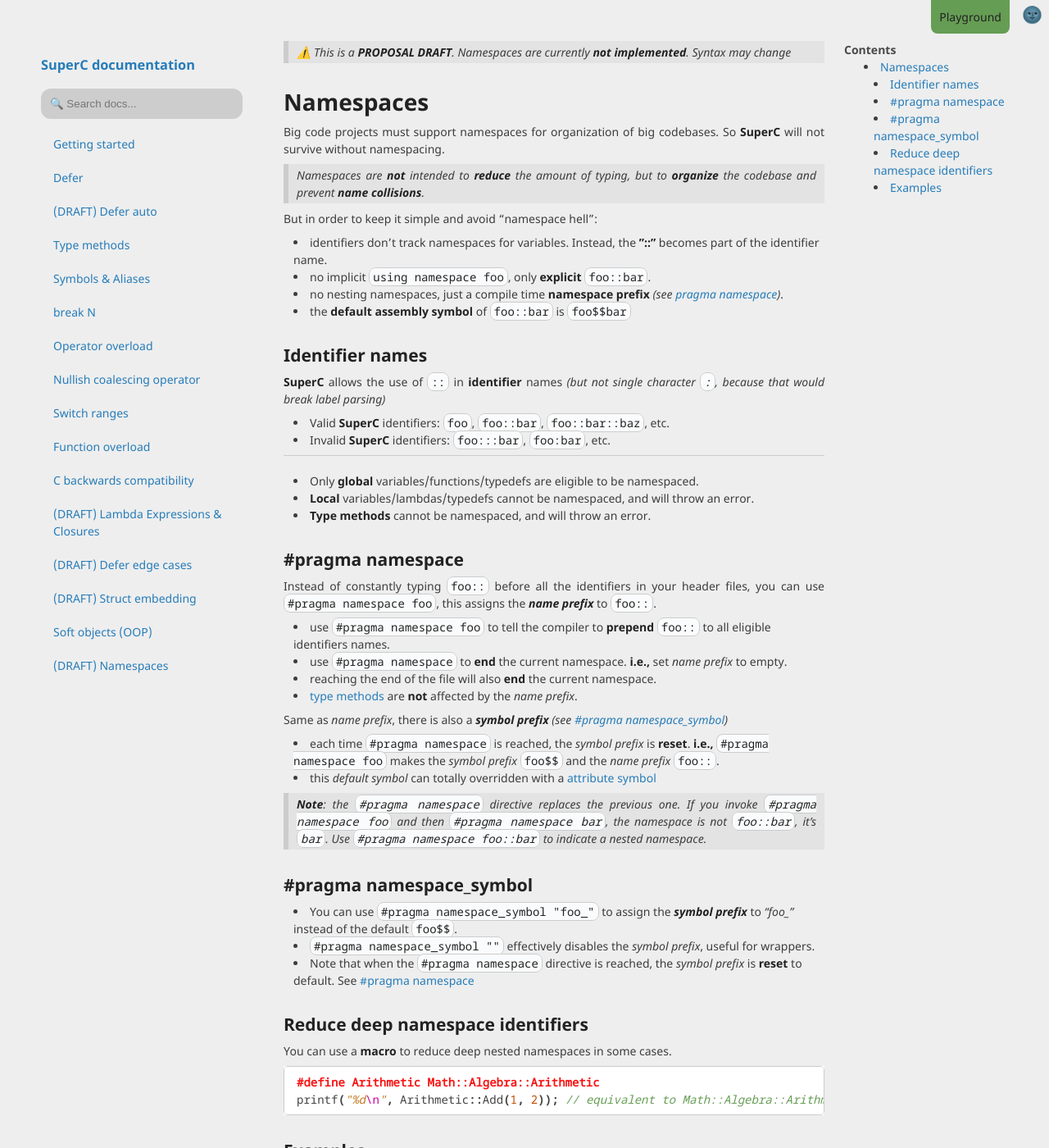
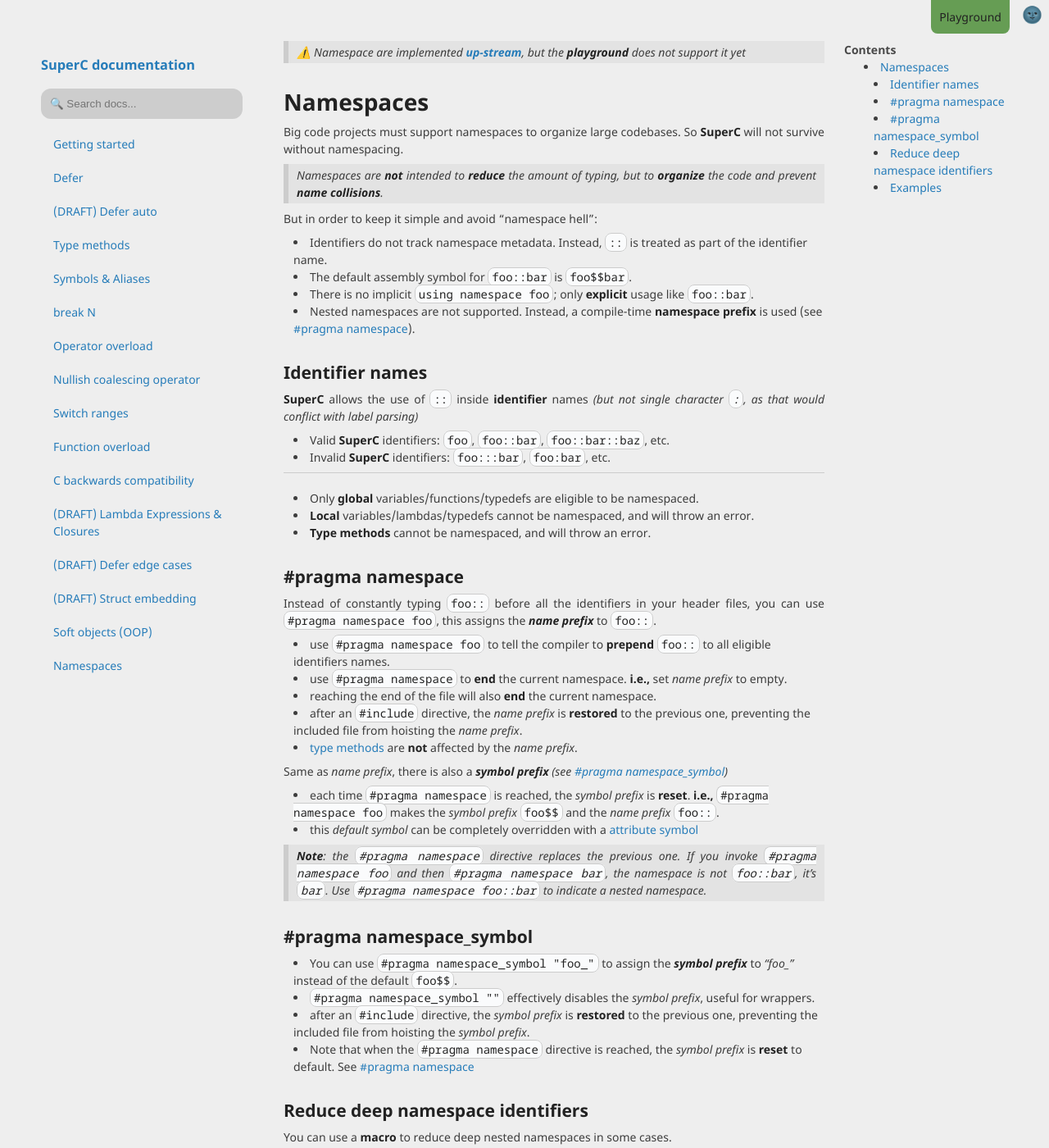
Before and after one commit to bruneo32/superc, a Jekyll site: the page built from docs/namespaces.md, in a window 1280 px wide and 1400 px high. Shown: the whole window at 82% size. Built offline with Jekyll 4.4.1, drawn with Linux system fonts in a browser that asks for light colours.

Commit message:
Namespace implemented up-stream

````diff
--- a/docs/namespaces.md
+++ b/docs/namespaces.md
@@ -1,23 +1,24 @@
 ---
-title: (DRAFT) Namespaces
+title: Namespaces
 layout: blog
 ---
 
-> ⚠️ This is a **PROPOSAL DRAFT**. Namespaces are currently **not implemented**. Syntax may change
+> ⚠️ Namespace are implemented **[up-stream](https://github.com/bruneo32/superc){:target="_blank"}**, but the **playground** does not support it yet
 
 # Namespaces
-Big code projects must support namespaces for organization of big codebases. So **SuperC** will not survive without namespacing.
+Big code projects must support namespaces to organize large codebases. So **SuperC** will not survive without namespacing.
 
-> Namespaces are **not** intended to **reduce** the amount of typing, but to **organize** the codebase and prevent **name collisions**.
+> Namespaces are **not** intended to **reduce** the amount of typing, but to **organize** the code and prevent **name collisions**.
 
 But in order to keep it simple and avoid "namespace hell":
-- identifiers don't track namespaces for variables. Instead, the **"::"** becomes part of the identifier name.
-- no implicit `using namespace foo`, only **explicit** `foo::bar`.
-- no nesting namespaces, just a compile time **namespace prefix** *(see [pragma namespace](#pragma-namespace))*.
-- the **default assembly symbol** of `foo::bar` is `foo$$bar`
+- Identifiers do not track namespace metadata. Instead, `::` is treated as part of the identifier name.
+- The default assembly symbol for `foo::bar` is `foo$$bar`.
+- There is no implicit `using namespace foo`; only **explicit** usage like `foo::bar`.
+- Nested namespaces are not supported. Instead, a compile-time **namespace prefix** is used (see [#pragma namespace](#pragma-namespace)).
 
 ## Identifier names
-**SuperC** allows the use of `::` in **identifier** names *(but not single character `:`, because that would break label parsing)*
+**SuperC** allows the use of `::` inside **identifier** names *(but not single character `:`, as that would conflict with label parsing)*
+
 - Valid **SuperC** identifiers: `foo`, `foo::bar`, `foo::bar::baz`, etc.
 - Invalid **SuperC** identifiers: `foo:::bar`, `foo:bar`, etc.
 
@@ -31,17 +32,19 @@ Instead of constantly typing `foo::` before all the identifiers in your header f
 - use `#pragma namespace foo` to tell the compiler to **prepend** `foo::` to all eligible identifiers names.
 - use `#pragma namespace` to **end** the current namespace. **i.e.,** set *name prefix* to empty.
 - reaching the end of the file will also **end** the current namespace.
+- after an `#include` directive, the *name prefix* is **restored** to the previous one, preventing the included file from hoisting the *name prefix*.
 - [type methods](methods.md) are **not** affected by the *name prefix*.
 
 Same as *name prefix*, there is also a ***symbol prefix*** *(see [\#pragma namespace_symbol](#pragma-namespace_symbol))*
 - each time `#pragma namespace` is reached, the *symbol prefix* is **reset**. **i.e.,** `#pragma namespace foo` makes the *symbol prefix* `foo$$` and the *name prefix* `foo::`.
-- this *default symbol* can totally overridden with a [attribute symbol](symbols.md#aliases)
+- this *default symbol* can be completely overridden with a [attribute symbol](symbols.md#aliases)
 
 > **Note**: the `#pragma namespace` directive replaces the previous one. If you invoke `#pragma namespace foo` and then `#pragma namespace bar`, the namespace is not `foo::bar`, it's `bar`. Use `#pragma namespace foo::bar` to indicate a nested namespace.
 
 ## \#pragma namespace_symbol
 - You can use `#pragma namespace_symbol "foo_"` to assign the ***symbol prefix*** to *"foo_"* instead of the default `foo$$`.
 - `#pragma namespace_symbol ""` effectively disables the *symbol prefix*, useful for wrappers.
+- after an `#include` directive, the *symbol prefix* is **restored** to the previous one, preventing the included file from hoisting the *symbol prefix*.
 - Note that when the `#pragma namespace` directive is reached, the *symbol prefix* is **reset** to default. See [\#pragma namespace](#pragma-namespace)
 
 ## Reduce deep namespace identifiers
@@ -68,18 +71,31 @@ int mylib::sum(int a, int b) {
   return a + b + 1;
 }
 
-// -- BEGIN NAMESPACE: mylib -- //
+/* -- BEGIN NAMESPACE: mylib -- */
 #pragma namespace mylib
-const int TWO = 2;             // symbol : mylib$$TWO
-int add(int a, int b) {        // symbol : mylib$$add
+const int TWO = 2;       // symbol : mylib$$TWO
+int add(int a, int b) {  // symbol : mylib$$add
   return a + b + mylib::TWO;
 }
+
+// methods don't get namespace, so this is
+// not '(int).mylib::sum', but just '(int).sum'
+int (int a) sum(int b) {
+  return a + b;
+}
+
 #pragma namespace // end namespace
 
 int main() {
-  printf("sum: %d\n", sum(1, 2));
-  printf("sum: %d\n", mylib::sum(1, 2));
-  printf("add: %d\n", mylib::add(1, 2));
+  int x = 3;
+  printf("A: %d\n", sum(1, 2));
+  printf("B: %d\n", mylib::sum(1, 2));
+  printf("C: %d\n", mylib::add(1, 2));
+  printf("D: %d\n", x.sum(4)); // (int).sum
+  // A: 3
+  // B: 4
+  // C: 6
+  // D: 7
   return 0;
 }
 ```
````
Also changed, not shown: index.md (+2 -3 lines).
